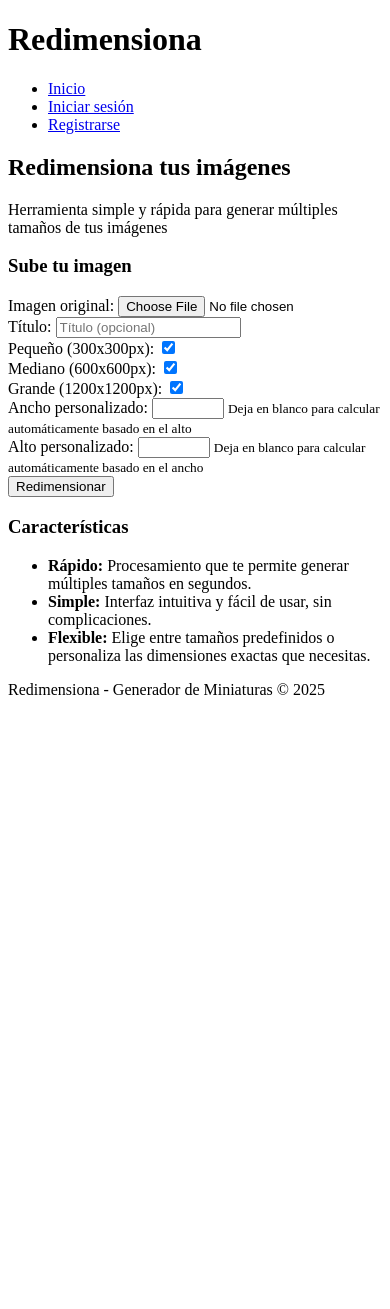
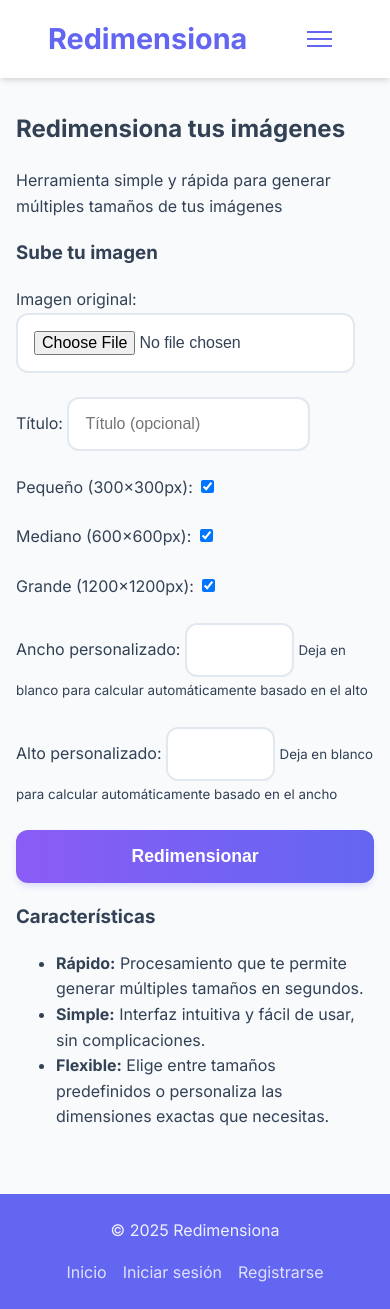
Before and after one commit to Jaolmos/redimensiona-django, a Django app: page / in a window 390 px wide. Before the commit the page ends 695 px from the top, so only its background shows below. Run offline with Django 5.2, Linux system fonts and the light colour scheme; parts of the project's set-up code (start-up, migrations or seed data) failed here and were passed over.

Commit message:
styles: modernize UI with responsive design and improved aesthetics in base, nav, footer and home components

```diff
--- a/apps/core/templates/core/base.html
+++ b/apps/core/templates/core/base.html
@@ -1,10 +1,23 @@
 <!DOCTYPE html>
+{% load static %}
 <html lang="es">
 <head>
     <meta charset="UTF-8">
     <meta name="viewport" content="width=device-width, initial-scale=1.0">
+    <meta name="description" content="Redimensiona - Herramienta simple y rápida para generar múltiples tamaños de tus imágenes">
     <title>{% block title %}Redimensiona - Generador de Miniaturas{% endblock %}</title>
+
+    <!-- Favicon -->
+    <link rel="icon" type="image/png" href="{% static 'img/favicon.png' %}">
+
+    <!-- Estilos CSS -->
+    <link rel="stylesheet" href="{% static 'css/styles.css' %}">
     {% block extra_css %}{% endblock %}
+
+    <!-- Fuentes -->
+    <link rel="preconnect" href="https://fonts.googleapis.com">
+    <link rel="preconnect" href="https://fonts.gstatic.com" crossorigin>
+    <link href="https://fonts.googleapis.com/css2?family=Inter:wght@400;500;600;700&display=swap" rel="stylesheet">
 </head>
 <body>
     {% include 'core/includes/nav.html' %}
@@ -13,7 +26,9 @@
         {% if messages %}
             <div class="messages">
                 {% for message in messages %}
-                    <div>{{ message }}</div>
+                    <div class="message {% if message.tags %}message-{{ message.tags }}{% endif %}">
+                        {{ message }}
+                    </div>
                 {% endfor %}
             </div>
         {% endif %}
@@ -23,6 +38,21 @@
 
     {% include 'core/includes/footer.html' %}
 
+    <!-- Scripts -->
+    <script>
+        // Función para ocultar los mensajes después de 5 segundos
+        document.addEventListener('DOMContentLoaded', function() {
+            setTimeout(function() {
+                const messages = document.querySelector('.messages');
+                if (messages) {
+                    messages.style.opacity = '0';
+                    setTimeout(function() {
+                        messages.remove();
+                    }, 300);
+                }
+            }, 5000);
+        });
+    </script>
     {% block extra_js %}{% endblock %}
 </body>
 </html>
--- a/apps/core/templates/core/includes/footer.html
+++ b/apps/core/templates/core/includes/footer.html
@@ -1,3 +1,16 @@
-<footer>
-    <p>Redimensiona - Generador de Miniaturas &copy; {% now "Y" %}</p>
+<footer class="main-footer">
+    <div class="container">
+        <div class="footer-content">
+            <p>&copy; {% now "Y" %} Redimensiona</p>
+            <nav>
+                <a href="{% url 'core:home' %}">Inicio</a>
+                {% if user.is_authenticated %}
+                    <a href="{% url 'users:dashboard' %}">Dashboard</a>
+                {% else %}
+                    <a href="{% url 'users:login' %}">Iniciar sesión</a>
+                    <a href="{% url 'users:register' %}">Registrarse</a>
+                {% endif %}
+            </nav>
+        </div>
+    </div>
 </footer>
--- a/apps/core/templates/core/includes/nav.html
+++ b/apps/core/templates/core/includes/nav.html
@@ -1,16 +1,53 @@
-<header>
+<header class="main-header">
+    <div class="container">
+        <div class="header-content">
+            <div class="logo">
+                <a href="{% url 'core:home' %}" class="logo-link">
                     <h1>Redimensiona</h1>
-    <nav>
-        <ul>
-            <li><a href="{% url 'core:home' %}">Inicio</a></li>
+                </a>
+            </div>
+
+            <button class="mobile-menu-button" aria-label="Menú">
+                <span></span>
+                <span></span>
+                <span></span>
+            </button>
+
+            <nav class="main-nav">
+                <ul class="nav-list">
+                    <li class="nav-item"><a href="{% url 'core:home' %}" class="nav-link">Inicio</a></li>
                     {% if user.is_authenticated %}
-                <li><span>Bienvenido, {{ user.email }}</span></li>
-                <li><a href="{% url 'users:dashboard' %}">Dashboard</a></li>
-                <li><a href="{% url 'users:logout' %}">Cerrar sesión</a></li>
+                        <li class="nav-item user-welcome">
+                            <span>Bienvenido, {{ user.email }}</span>
+                        </li>
+                        <li class="nav-item">
+                            <a href="{% url 'users:dashboard' %}" class="nav-link">Dashboard</a>
+                        </li>
+                        <li class="nav-item">
+                            <a href="{% url 'users:logout' %}" class="nav-link nav-link-logout">Cerrar sesión</a>
+                        </li>
                     {% else %}
-                <li><a href="{% url 'users:login' %}">Iniciar sesión</a></li>
-                <li><a href="{% url 'users:register' %}">Registrarse</a></li>
+                        <li class="nav-item">
+                            <a href="{% url 'users:login' %}" class="nav-link nav-link-login">Iniciar sesión</a>
+                        </li>
+                        <li class="nav-item">
+                            <a href="{% url 'users:register' %}" class="nav-link nav-link-register">Registrarse</a>
+                        </li>
                     {% endif %}
                 </ul>
             </nav>
+        </div>
+    </div>
 </header>
+
+<script>
+document.addEventListener('DOMContentLoaded', function() {
+    const menuButton = document.querySelector('.mobile-menu-button');
+    const mainNav = document.querySelector('.main-nav');
+
+    menuButton.addEventListener('click', function() {
+        menuButton.classList.toggle('active');
+        mainNav.classList.toggle('active');
+    });
+});
+</script>
--- /dev/null
+++ b/static/css/styles.css
@@ -0,0 +1,561 @@
+/* Importar fuente Inter */
+@import url('https://fonts.googleapis.com/css2?family=Inter:wght@400;500;600;700&display=swap');
+
+/* Variables globales */
+:root {
+    --primary-color: #6366F1;    /* Indigo moderno */
+    --primary-dark: #4F46E5;     /* Indigo oscuro para hover */
+    --secondary-color: #1E293B;  /* Slate oscuro */
+    --accent-color: #8B5CF6;     /* Violeta para acciones */
+    --background-color: #F8FAFC; /* Slate muy claro para el fondo */
+    --text-color: #334155;       /* Slate para texto */
+    --error-color: #EF4444;      /* Rojo moderno */
+    --success-color: #10B981;    /* Verde moderno */
+    --warning-color: #F59E0B;    /* Ámbar moderno */
+    --info-color: #3B82F6;       /* Azul moderno */
+    --border-radius: 12px;       /* Radio de borde más pronunciado */
+    --box-shadow: 0 4px 6px -1px rgba(0, 0, 0, 0.1), 0 2px 4px -1px rgba(0, 0, 0, 0.06);
+}
+
+/* Estilos generales */
+body {
+    font-family: 'Inter', 'Segoe UI', system-ui, -apple-system, sans-serif;
+    line-height: 1.6;
+    color: var(--text-color);
+    background-color: var(--background-color);
+    margin: 0;
+    padding: 0;
+}
+
+/* Container */
+.container {
+    max-width: 1200px;
+    margin: 0 auto;
+    padding: 0 2rem;
+}
+
+/* Header y navegación */
+.main-header {
+    background-color: white;
+    box-shadow: var(--box-shadow);
+    position: sticky;
+    top: 0;
+    z-index: 100;
+}
+
+.header-content {
+    display: flex;
+    justify-content: space-between;
+    align-items: center;
+    padding: 1rem 0;
+}
+
+.logo-link {
+    text-decoration: none;
+}
+
+.logo h1 {
+    color: var(--primary-color);
+    margin: 0;
+    font-size: 1.8rem;
+    font-weight: 700;
+}
+
+.main-nav {
+    margin-left: 2rem;
+}
+
+.nav-list {
+    list-style: none;
+    padding: 0;
+    margin: 0;
+    display: flex;
+    gap: 2rem;
+    align-items: center;
+}
+
+.nav-item {
+    position: relative;
+}
+
+.nav-link {
+    color: var(--secondary-color);
+    text-decoration: none;
+    font-weight: 500;
+    padding: 0.5rem 1rem;
+    border-radius: var(--border-radius);
+    transition: all 0.3s ease;
+}
+
+.nav-link:hover {
+    color: var(--primary-color);
+    background-color: var(--background-color);
+}
+
+.nav-link-login {
+    border: 2px solid var(--primary-color);
+    color: var(--primary-color);
+}
+
+.nav-link-login:hover {
+    background-color: var(--primary-color);
+    color: white;
+}
+
+.nav-link-register {
+    background-color: var(--primary-color);
+    color: white;
+}
+
+.nav-link-register:hover {
+    background-color: var(--secondary-color);
+    color: white;
+}
+
+.nav-link-logout {
+    color: var(--error-color);
+}
+
+.nav-link-logout:hover {
+    background-color: var(--error-color);
+    color: white;
+}
+
+.user-welcome {
+    color: var(--secondary-color);
+    font-weight: 500;
+}
+
+/* Botón de menú móvil */
+.mobile-menu-button {
+    display: none;
+    background: none;
+    border: none;
+    padding: 10px;
+    cursor: pointer;
+    position: relative;
+    z-index: 1001;
+}
+
+.mobile-menu-button span {
+    display: block;
+    width: 25px;
+    height: 2px;
+    background-color: var(--primary-color);
+    margin: 5px 0;
+    transition: all 0.3s ease;
+}
+
+.mobile-menu-button.active span {
+    background-color: var(--primary-color);
+}
+
+.mobile-menu-button.active span:nth-child(1) {
+    transform: rotate(45deg) translate(5px, 5px);
+}
+
+.mobile-menu-button.active span:nth-child(2) {
+    opacity: 0;
+}
+
+.mobile-menu-button.active span:nth-child(3) {
+    transform: rotate(-45deg) translate(7px, -7px);
+}
+
+/* Responsive navigation */
+@media (max-height: 600px) {
+    .main-nav {
+        padding-top: 60px;
+        overflow-y: auto;
+    }
+
+    .nav-list {
+        padding-bottom: 2rem;
+    }
+}
+
+@media (max-width: 768px) {
+    .mobile-menu-button {
+        display: block;
+    }
+
+    .header-content {
+        padding: 1rem;
+    }
+
+    .main-nav {
+        position: absolute;
+        top: 100%;
+        right: 1rem;
+        width: 250px;
+        background: white;
+        padding: 1rem;
+        border-radius: var(--border-radius);
+        box-shadow: var(--box-shadow);
+        transform: translateY(-20px);
+        opacity: 0;
+        visibility: hidden;
+        transition: all 0.3s ease;
+        z-index: 1000;
+    }
+
+    .main-nav.active {
+        transform: translateY(0);
+        opacity: 1;
+        visibility: visible;
+    }
+
+    .nav-list {
+        flex-direction: column;
+        gap: 0.5rem;
+    }
+
+    .nav-item {
+        width: 100%;
+    }
+
+    .nav-link {
+        color: var(--text-color);
+        font-size: 1rem;
+        padding: 0.8rem;
+        display: block;
+        width: 100%;
+        text-align: left;
+        border-radius: var(--border-radius);
+    }
+
+    .nav-link:hover {
+        background-color: var(--background-color);
+        color: var(--primary-color);
+    }
+
+    .user-welcome {
+        color: var(--text-color);
+        padding: 0.8rem;
+        border-bottom: 1px solid rgba(0, 0, 0, 0.1);
+        margin-bottom: 0.5rem;
+        font-size: 0.9rem;
+    }
+
+    .nav-link-login,
+    .nav-link-register {
+        text-align: center;
+        margin: 0.3rem 0;
+    }
+
+    .nav-link-logout {
+        text-align: center;
+        color: var(--error-color);
+    }
+}
+
+/* Para pantallas muy pequeñas */
+@media (max-width: 360px) {
+    .logo h1 {
+        font-size: 1.2rem;
+    }
+
+    .mobile-menu-button {
+        padding: 8px;
+    }
+
+    .mobile-menu-button span {
+        width: 22px;
+    }
+
+    .nav-link {
+        font-size: 1.1rem;
+        padding: 0.8rem;
+    }
+}
+
+/* Contenido principal */
+main {
+    max-width: 1200px;
+    margin: 2rem auto;
+    padding: 0 2rem;
+}
+
+/* Sección de carga de imágenes */
+.upload-section {
+    background-color: white;
+    border-radius: var(--border-radius);
+    padding: 2rem;
+    box-shadow: var(--box-shadow);
+    margin-bottom: 2rem;
+}
+
+form {
+    display: flex;
+    flex-direction: column;
+    gap: 1.5rem;
+}
+
+/* Estilos para inputs */
+input, select {
+    padding: 1rem;
+    border: 2px solid #E2E8F0;
+    border-radius: var(--border-radius);
+    font-size: 1rem;
+    transition: all 0.3s ease;
+    background-color: white;
+}
+
+input:focus, select:focus {
+    border-color: var(--primary-color);
+    outline: none;
+    box-shadow: 0 0 0 3px rgba(99, 102, 241, 0.1);
+}
+
+/* Botón principal */
+button[type="submit"] {
+    background: linear-gradient(to right, var(--accent-color), var(--primary-color));
+    color: white;
+    padding: 1rem 2rem;
+    border: none;
+    border-radius: var(--border-radius);
+    font-size: 1.1rem;
+    font-weight: 600;
+    cursor: pointer;
+    transition: all 0.3s ease;
+    box-shadow: 0 4px 6px -1px rgba(99, 102, 241, 0.2);
+}
+
+button[type="submit"]:hover {
+    transform: translateY(-2px);
+    box-shadow: 0 6px 8px -1px rgba(99, 102, 241, 0.3);
+    background: linear-gradient(to right, var(--primary-color), var(--accent-color));
+}
+
+/* Sección de características */
+.features {
+    background-color: white;
+    border-radius: var(--border-radius);
+    padding: 2rem;
+    box-shadow: var(--box-shadow);
+}
+
+.features ul {
+    list-style: none;
+    padding: 0;
+    display: grid;
+    grid-template-columns: repeat(auto-fit, minmax(250px, 1fr));
+    gap: 2rem;
+}
+
+.features li {
+    padding: 2rem;
+    background: white;
+    border-radius: var(--border-radius);
+    transition: all 0.3s ease;
+    border: 1px solid rgba(99, 102, 241, 0.1);
+    box-shadow: 0 2px 4px rgba(0, 0, 0, 0.05);
+}
+
+.features li:hover {
+    transform: translateY(-5px);
+    box-shadow: 0 12px 20px rgba(99, 102, 241, 0.1);
+    border-color: var(--primary-color);
+}
+
+.features strong {
+    color: var(--primary-color);
+    display: block;
+    margin-bottom: 0.8rem;
+    font-size: 1.3rem;
+}
+
+/* Mensajes de error */
+.error {
+    color: var(--error-color);
+    font-size: 0.9rem;
+    margin-top: 0.5rem;
+}
+
+/* Footer */
+.main-footer {
+    background: var(--primary-color);
+    color: white;
+    padding: 1.5rem 0;
+    margin-top: 4rem;
+}
+
+.footer-content {
+    display: flex;
+    justify-content: space-between;
+    align-items: center;
+    gap: 2rem;
+}
+
+.footer-content p {
+    margin: 0;
+    opacity: 0.9;
+}
+
+.footer-content nav {
+    display: flex;
+    gap: 2rem;
+}
+
+.footer-content nav a {
+    color: white;
+    text-decoration: none;
+    opacity: 0.8;
+    transition: opacity 0.3s ease;
+}
+
+.footer-content nav a:hover {
+    opacity: 1;
+}
+
+@media (max-width: 768px) {
+    .footer-content {
+        flex-direction: column;
+        text-align: center;
+        gap: 1rem;
+    }
+
+    .footer-content nav {
+        flex-wrap: wrap;
+        justify-content: center;
+        gap: 1rem;
+    }
+}
+
+/* Responsive design */
+@media (max-width: 768px) {
+    .features ul {
+        grid-template-columns: 1fr;
+    }
+
+    main {
+        padding: 0 1rem;
+    }
+}
+
+/* Animaciones */
+@keyframes fadeIn {
+    from { opacity: 0; transform: translateY(20px); }
+    to { opacity: 1; transform: translateY(0); }
+}
+
+.messages {
+    animation: fadeIn 0.5s ease-out;
+}
+
+/* Clases de utilidad */
+.text-center { text-align: center; }
+.mt-2 { margin-top: 2rem; }
+.mb-2 { margin-bottom: 2rem; }
+
+/* Mensajes del sistema */
+.messages {
+    position: fixed;
+    top: 20px;
+    right: 20px;
+    z-index: 1000;
+    max-width: 400px;
+    transition: opacity 0.3s ease;
+}
+
+.message {
+    padding: 1rem 1.5rem;
+    margin-bottom: 1rem;
+    border-radius: var(--border-radius);
+    background: white;
+    box-shadow: var(--box-shadow);
+    border-left: 4px solid var(--primary-color);
+}
+
+.message-success {
+    background: linear-gradient(to right, var(--success-color), #059669);
+    color: white;
+    border: none;
+}
+
+.message-error {
+    background: linear-gradient(to right, var(--error-color), #DC2626);
+    color: white;
+    border: none;
+}
+
+.message-warning {
+    background: linear-gradient(to right, var(--warning-color), #D97706);
+    color: white;
+    border: none;
+}
+
+.message-info {
+    background: linear-gradient(to right, var(--info-color), #2563EB);
+    color: white;
+    border: none;
+}
+
+/* Hero section */
+.hero {
+    padding: 4rem 2rem;
+    background: linear-gradient(135deg, var(--primary-color), var(--accent-color));
+    color: white;
+    border-radius: var(--border-radius);
+    margin-bottom: 3rem;
+    box-shadow: var(--box-shadow);
+}
+
+.hero h2 {
+    font-size: 2.5rem;
+    margin-bottom: 1rem;
+    font-weight: 700;
+}
+
+.hero .subtitle {
+    font-size: 1.2rem;
+    opacity: 0.9;
+    max-width: 600px;
+    margin: 0 auto;
+}
+
+/* Form groups */
+.form-group {
+    display: flex;
+    flex-direction: column;
+    gap: 0.5rem;
+}
+
+.form-group label {
+    font-weight: 500;
+    color: var(--secondary-color);
+}
+
+.help-text {
+    color: #666;
+    font-size: 0.9rem;
+}
+
+/* Animaciones adicionales */
+@keyframes slideIn {
+    from {
+        transform: translateX(100%);
+        opacity: 0;
+    }
+    to {
+        transform: translateX(0);
+        opacity: 1;
+    }
+}
+
+/* Mejoras en el responsive design */
+@media (max-width: 768px) {
+    .hero {
+        padding: 2rem 1rem;
+    }
+
+    .hero h2 {
+        font-size: 2rem;
+    }
+
+    .messages {
+        left: 20px;
+        right: 20px;
+        max-width: none;
+    }
+}
```
Lines whose indentation alone changed are shown as unchanged.
